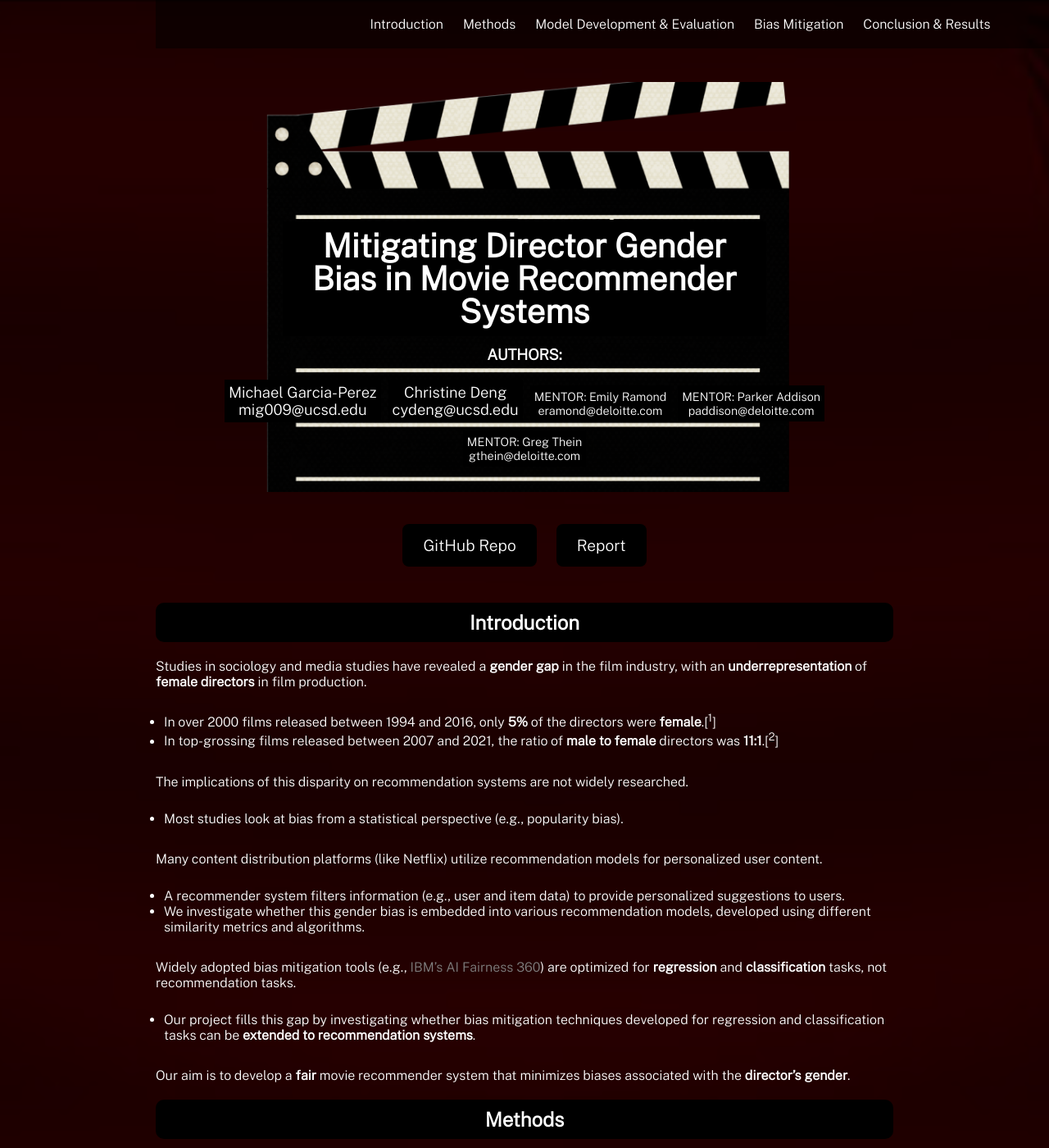
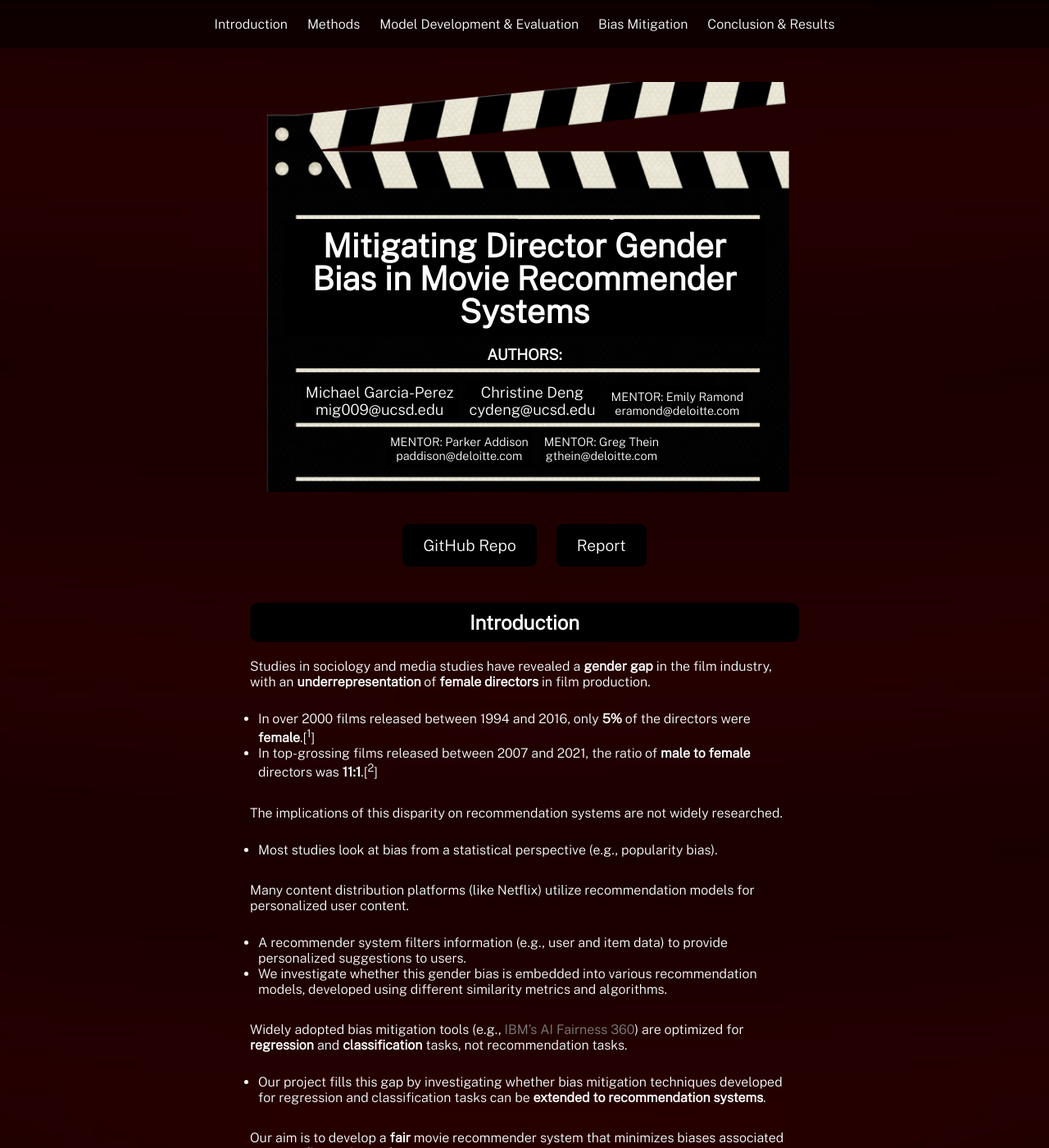
Before and after one commit to michael-garciaperez/DSC180A-Methodology-5, a Jekyll site: the page built from index.md, in a window 1280 px wide and 1400 px high. Shown: the whole window at 82% size. Built offline with Jekyll 4.4.1, drawn with Linux system fonts in a browser that asks for light colours.

Commit message:
Update style.scss

```diff
--- a/assets/css/style.scss
+++ b/assets/css/style.scss
@@ -10,15 +10,11 @@
   font-family: 'Public Sans', sans-serif;
   color: white;
   margin: 0;
-  max-width: 900px;
-  margin-left: auto;
-  margin-right: auto;
 }
 
 div.shell {
   display: block;
-  width: 100%;
-  max-width: 900px;
+  width: 670px;
   margin: 100px auto;
 }
 
@@ -26,6 +22,7 @@
   position: relative;
   z-index: 2;
   margin: 100px auto; /* Adjusted margin */
+  max-width: 670px;
   padding: 20px 40px 25px;
   height: 500px;
 }
```
